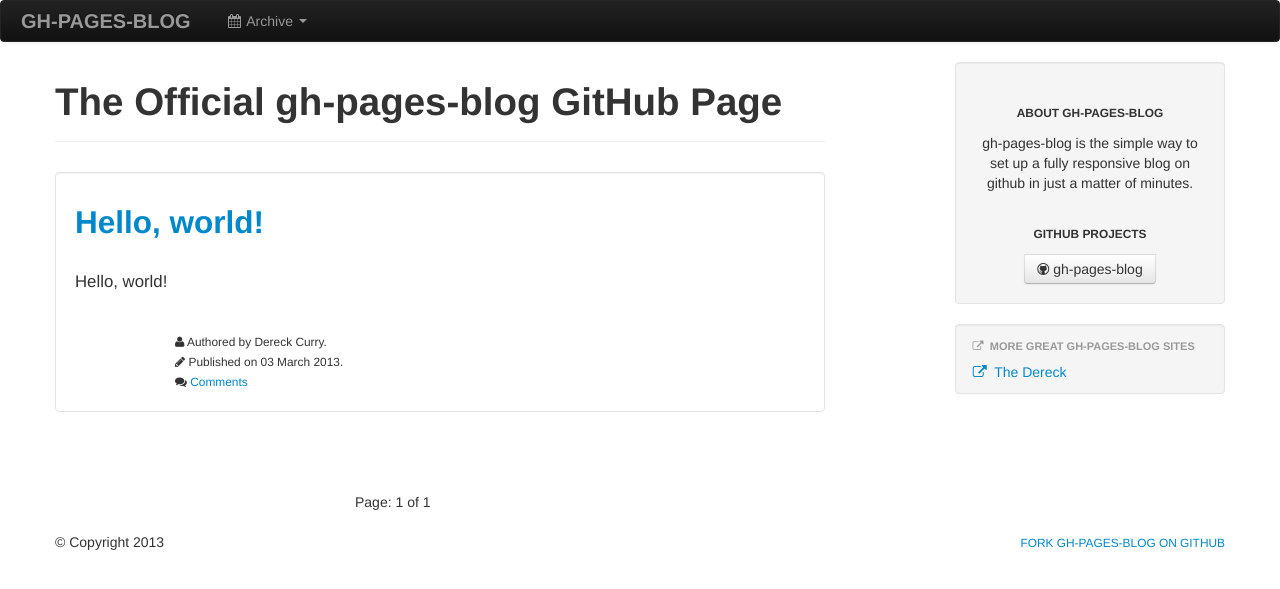
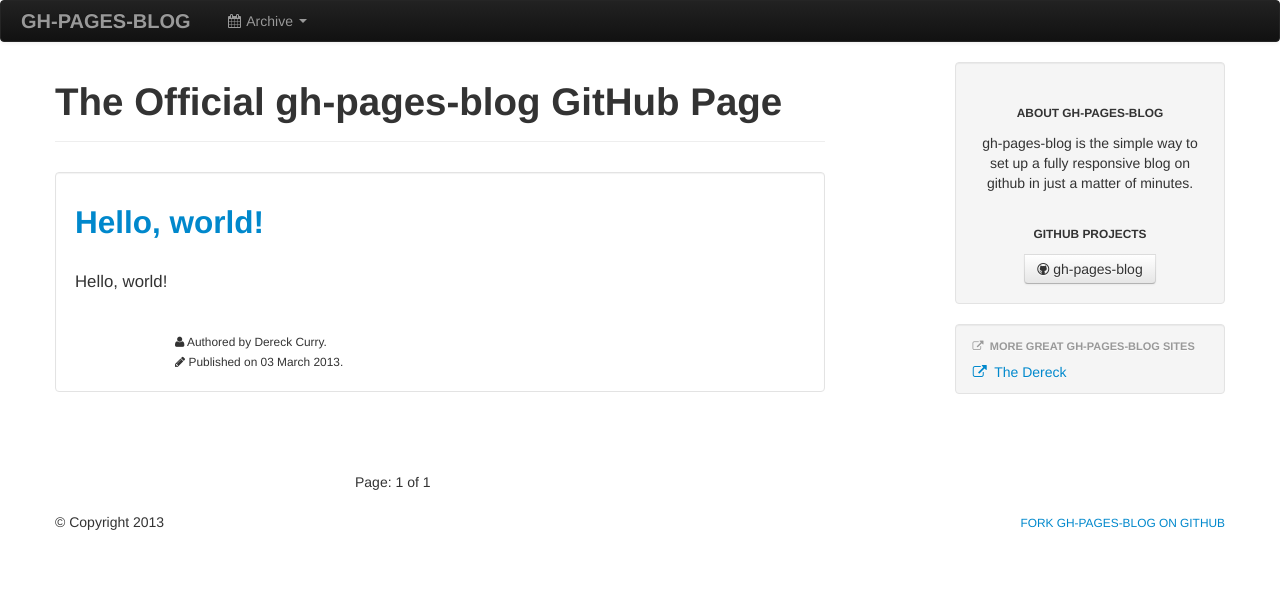
Before and after one commit to thedereck/gh-pages-blog, a Jekyll site: the page built from index.html, in a window 1280 px wide. Shown: the top 589 px of the page. Built offline with Jekyll 4.4.1, drawn with Linux system fonts in a browser that asks for light colours; the list of posts is cut into pages by our own code; comment, search, counter and statistics services are not loaded.

Commit message:
Changed default settings for disqus and analytics.

```diff
--- a/_config.yml
+++ b/_config.yml
@@ -530,8 +530,8 @@
 #   shortname : TheDereck
 #   show_comment_count : false
 disqus :
-  enabled : true
-  shortname : ghpagesblog
+  enabled : false
+  shortname : myshortname
   show_comment_count : true
 
 
@@ -553,7 +553,7 @@
 #     enabled : true
 #     tracking_id : UA-1234567
 analytics :
-  enabled : true
+  enabled : false
   google_analytics :
-    enabled : true
-    tracking_id : UA-7954274-6
+    enabled : false
+    tracking_id : UA-1234567
```
